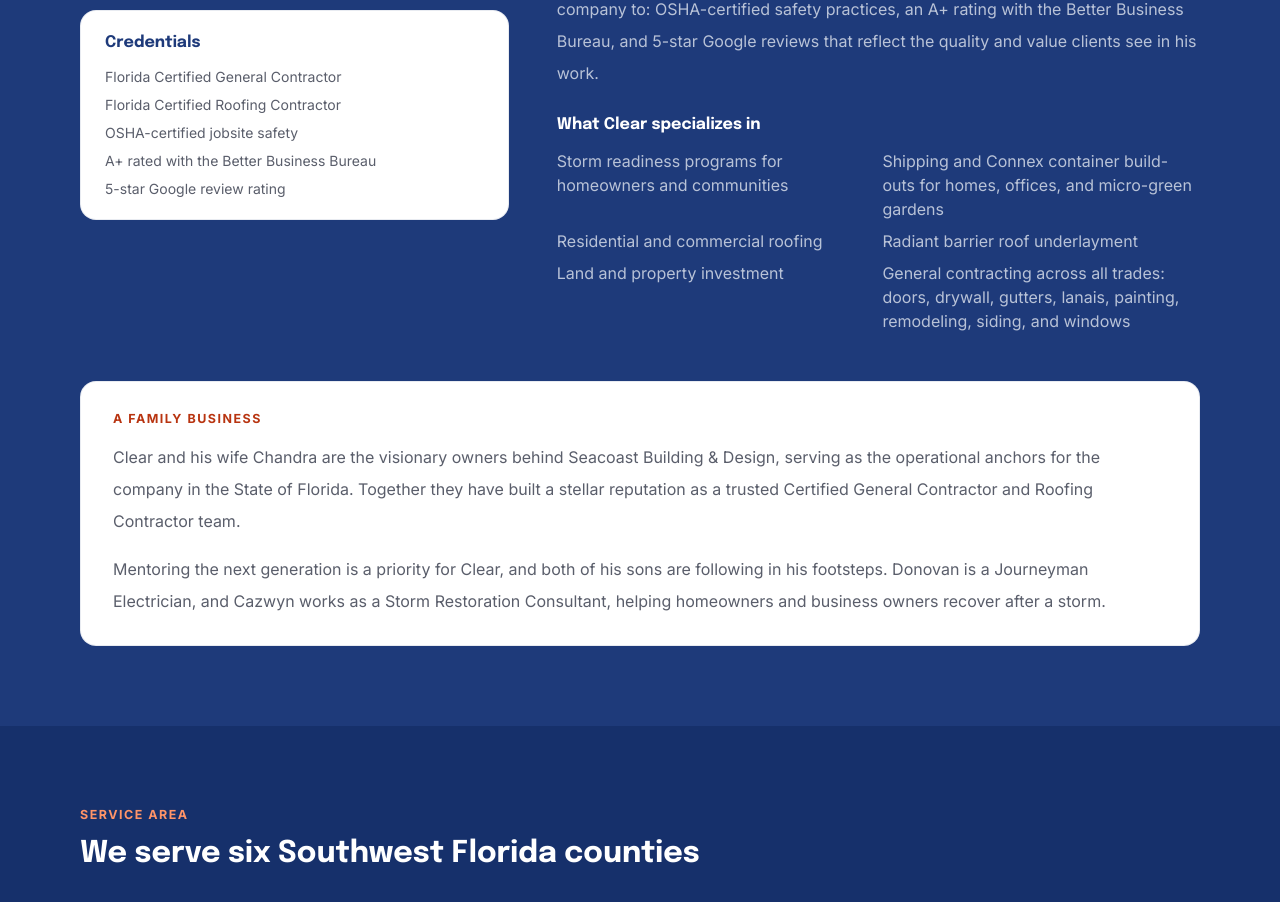
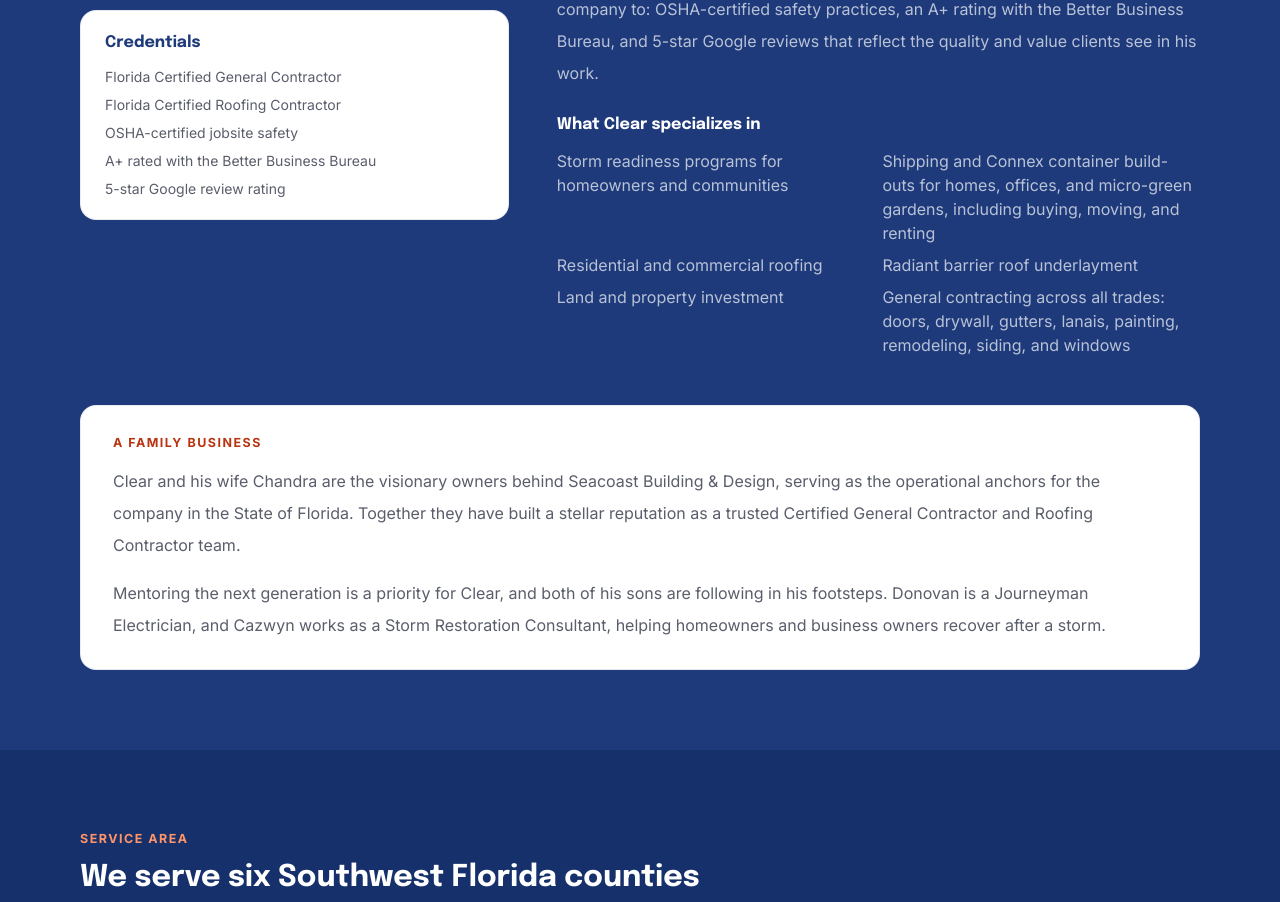
Before and after one commit to ecomstrategics/seacoast-bd, a Next.js app: page /about in a window 1280 px wide. Shown: the part 2404-3306 px from the top of the page. Built offline with nearby package versions, Linux system fonts and the light colour scheme.

Commit message:
Add container buying/moving/renting to Clear's bio specialties

```diff
--- a/src/app/about/page.tsx
+++ b/src/app/about/page.tsx
@@ -109,7 +109,7 @@ export default function AboutPage() {
                 <p className="font-heading font-bold text-navy">What Clear specializes in</p>
                 <ul className="mt-3 grid gap-2 text-text-secondary sm:grid-cols-2">
                   <li>Storm readiness programs for homeowners and communities</li>
-                  <li>Shipping and Connex container build-outs for homes, offices, and micro-green gardens</li>
+                  <li>Shipping and Connex container build-outs for homes, offices, and micro-green gardens, including buying, moving, and renting</li>
                   <li>Residential and commercial roofing</li>
                   <li>Radiant barrier roof underlayment</li>
                   <li>Land and property investment</li>
```
